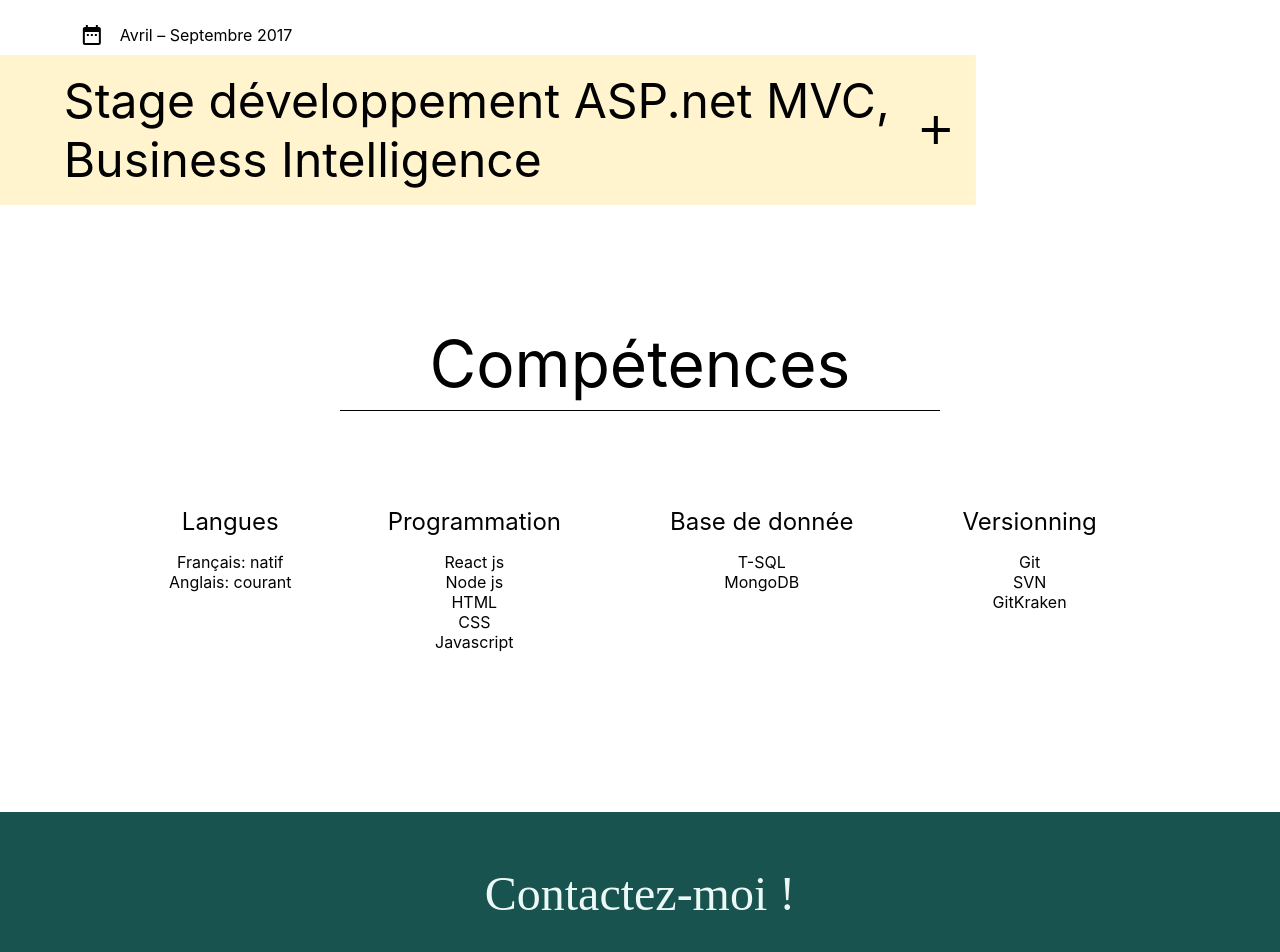
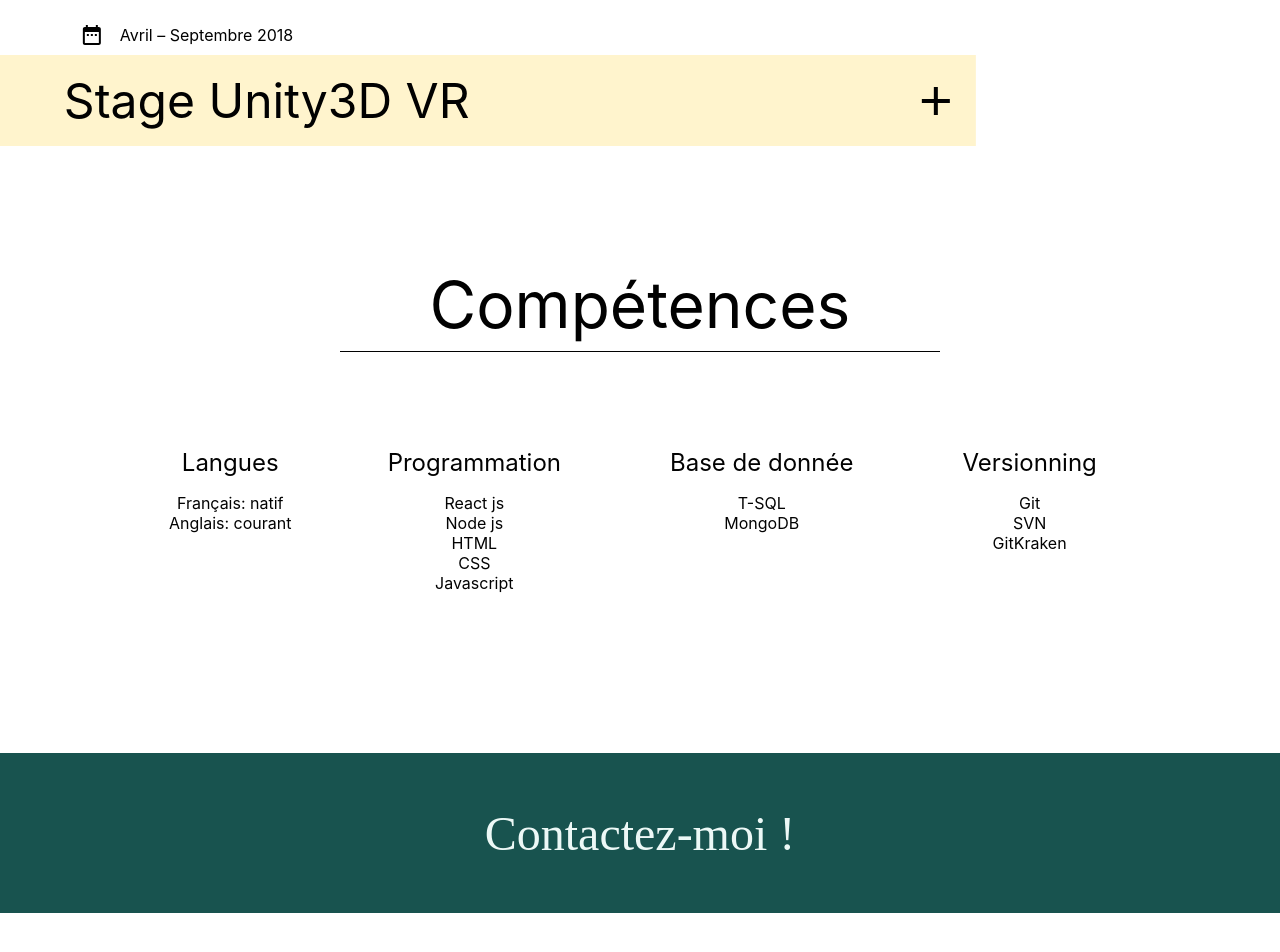
Before and after one commit to QuentinLeFourbe/portefolio, a React (Create React App) app: page / in a window 1280 px wide. Shown: the part 1845-2797 px from the top of the page. After the commit the page ends 2758 px from the top, so only its background shows below. Built offline with nearby package versions, Linux system fonts and the light colour scheme.

Commit message:
update footer and resive exp card

```diff
--- a/src/components/Base/Footer.jsx
+++ b/src/components/Base/Footer.jsx
@@ -7,16 +7,19 @@ import VisiblitySensor from 'react-visibility-sensor';
 const Container = styled(animated.footer)`
     grid-area: footer;
     min-height: 20vh;
-    background-color: #18534F;
+    /* border-top: solid 1px #18534F; */
+    overflow: hidden;
+    /* background-color: #18534F; */
+`;
+
+const AnimatedContent = styled(animated.div)`
     display: flex;
     flex-flow: row wrap;
     justify-content: space-around;
     align-items: center;
-    border-top: solid 1px #18534F;
-`;
-
-const AnimatedContent = styled(animated.div)`
-
+    background-color: #18534F;
+    width: 100%;
+    height: 100%;
 `;
 
 const FooterLink = styled(Link)`
@@ -31,6 +34,7 @@ const MailLink = styled(animated.a)`
     font-family: "Times New Roman", Times, serif;
     color: white;
     margin: 1rem;
+    padding: 0.5rem;
     font-size: 3rem;
     text-decoration: none;
 `;
@@ -50,12 +54,11 @@ function Footer() {
     });
 
     const hoverSpring = useSpring({
-        from: {
-            scale: 1,
-        },
-        backgroundColor: isHovered ? "#fff" : '#18534F',
+        backgroundColor: isHovered ? "#ECF8F6" : '#18534F',
         color: isHovered ? '#18534F' : "#ECF8F6",
-        scaleX: isHovered ? 1.5 : 1,
+        borderRadius: isHovered ? 15 : 0,
+        y: isHovered ? -5 : 0,
+        config: config.gentle,
     })
 
     const onChangeVisibility = (isVisible) => {
@@ -73,13 +76,11 @@ function Footer() {
 
     return (
         <VisiblitySensor onChange={onChangeVisibility} partialVisibility>
-            <Container style={{
-                backgroundColor: hoverSpring.backgroundColor
-            }}
+            <Container>
+                <AnimatedContent style={springProps}
                     onMouseEnter={onMouseEnter}
                     onMouseLeave={onMouseLeave}
                 >
-                <AnimatedContent style={springProps}>
                     <MailLink
                         href="mailto:quentingarcia40@gmail.com"
                         style={hoverSpring}
--- a/src/components/CV/CVComponents/ExpDetails.jsx
+++ b/src/components/CV/CVComponents/ExpDetails.jsx
@@ -22,6 +22,7 @@ const DetailsListItem = styled.ul`
 `;
 
 const DetailListItem = styled.li`
+margin-top: 1rem;
 `;
 
 const FirstRow = styled.div`
--- a/src/components/CV/ExpCard.jsx
+++ b/src/components/CV/ExpCard.jsx
@@ -32,6 +32,7 @@ const InfoContainer = styled(animated.div)`
     ${props => props.rightSide ? 'flex-flow: row-reverse wrap;' : 'flex-flow: row wrap;'};
     justify-content:space-between;
     max-height: fit-content;
+    overflow: hidden;
 `;
 
 
@@ -66,7 +67,8 @@ const DetailsListItem = styled.ul`
     ${props => !props.rightSide ? '' : 'text-align: right;'}
     padding:0;
     ${props => props.rightSide ? 'padding-right: 5vw;' : 'padding-left: 5vw;'}
-    margin: 0.5rem;
+    margin: 1rem;
+    margin-top: 1rem;
 
 
 `;
@@ -103,7 +105,7 @@ function ExpCard(props) {
     const { date, title, company, localisation, detailsList } = props
     const [isExpanded, setExpanded] = useState(false);
     const [isVisible, setIsVisible] = useState(false);
-    const [contentHeight, setContentHeight] = useState(0);
+    const [contentHeight, setContentHeight] = useState(1);
 
 
     const spring = useSpring({
@@ -117,16 +119,25 @@ function ExpCard(props) {
         delay: 500,
     })
 
-    const expandTransition = useTransition(isExpanded, {
+    const expandSpring = useSpring({
         from: { height: 0, opacity: 0 },
-        enter: [
-            { height: contentHeight },
-            { opacity: 1 },
+        to: isExpanded ?
+            [{
+                height: contentHeight,
+            },
+            {
+                opacity: 1,
+            }]
+            :
+            [
+                {
+                    opacity: 0,
+                },
+                {
+                    height: 0,
+                }
+
             ],
-        leave: () => async (next, cancel) => {
-            await next({ opacity: 0 })
-            await next({ height: 0 })
-        },
         config: config.tight,
     })
 
@@ -140,7 +151,8 @@ function ExpCard(props) {
     useEffect(() => {
         //Sets initial height
         setContentHeight(height);
-
+        console.log(`height: ${height}`);
+        console.log(`contentHeight: ${contentHeight}`);
         //Adds resize event listener
         window.addEventListener("resize", setContentHeight(height));
 
@@ -160,9 +172,9 @@ function ExpCard(props) {
                             isExpanded={isExpanded}
                             setExpanded={setExpanded}
                         />
-                        {expandTransition((styles, isExpanded) => (
-                            isExpanded ?
-                                <InfoContainer style={styles} ref={measureRef} >
+
+                        <animated.div style={{ overflow: "hidden", ...expandSpring }} >
+                            <InfoContainer ref={measureRef} >
                                 <CompanyContainer >
                                     <CompanyItem >
                                         <BusinessIcon style={{ margin: "0 1rem 0 1rem" }} />
@@ -181,9 +193,8 @@ function ExpCard(props) {
                                     }
                                 </DetailsListItem>
                             </InfoContainer>
-                                :
-                                ""
-                        ))}
+                        </animated.div>
+
 
                     </ExpContainer>
                 </Container>
--- a/src/components/CV/Experiences.jsx
+++ b/src/components/CV/Experiences.jsx
@@ -59,7 +59,16 @@ function Experiences(props) {
                     "Présentation et démonstration du produit dans différents salons internes à Faurecia en France et à l’étranger",
                 ]}
             />
-
+            <ExpCard
+                date="Avril – Septembre 2017"
+                title="Stage développement ASP.net MVC"
+                company="Rimeo"
+                localisation="Aix-en-Provence"
+                detailsList={[
+                    "Accompagnement à la mise en production d’une application de collecte de données auprès de collectivités territoriales.",
+                    "Suivi de la campagne de collecte et mise en place de service BI pour le client.",
+                ]}
+            />
             <ExpCard
                 date="Avril – Septembre 2018"
                 title="Stage Unity3D VR"
@@ -73,16 +82,7 @@ function Experiences(props) {
                 ]}
             />
 
-            <ExpCard
-                date="Avril – Septembre 2017"
-                title="Stage développement ASP.net MVC, Business Intelligence"
-                company="Rimeo"
-                localisation="Aix-en-Provence"
-                detailsList={[
-                    "Accompagnement à la mise en production d’une application de collecte de données auprès de collectivités territoriales.",
-                    "Suivi de la campagne de collecte et mise en place de service BI pour le client.",
-                ]}
-            />
+
         </>
     )
 }
```
Also changed, not shown: 1 other file (tests, documents, lock files or other folders). Lines whose indentation alone changed are shown as unchanged.
